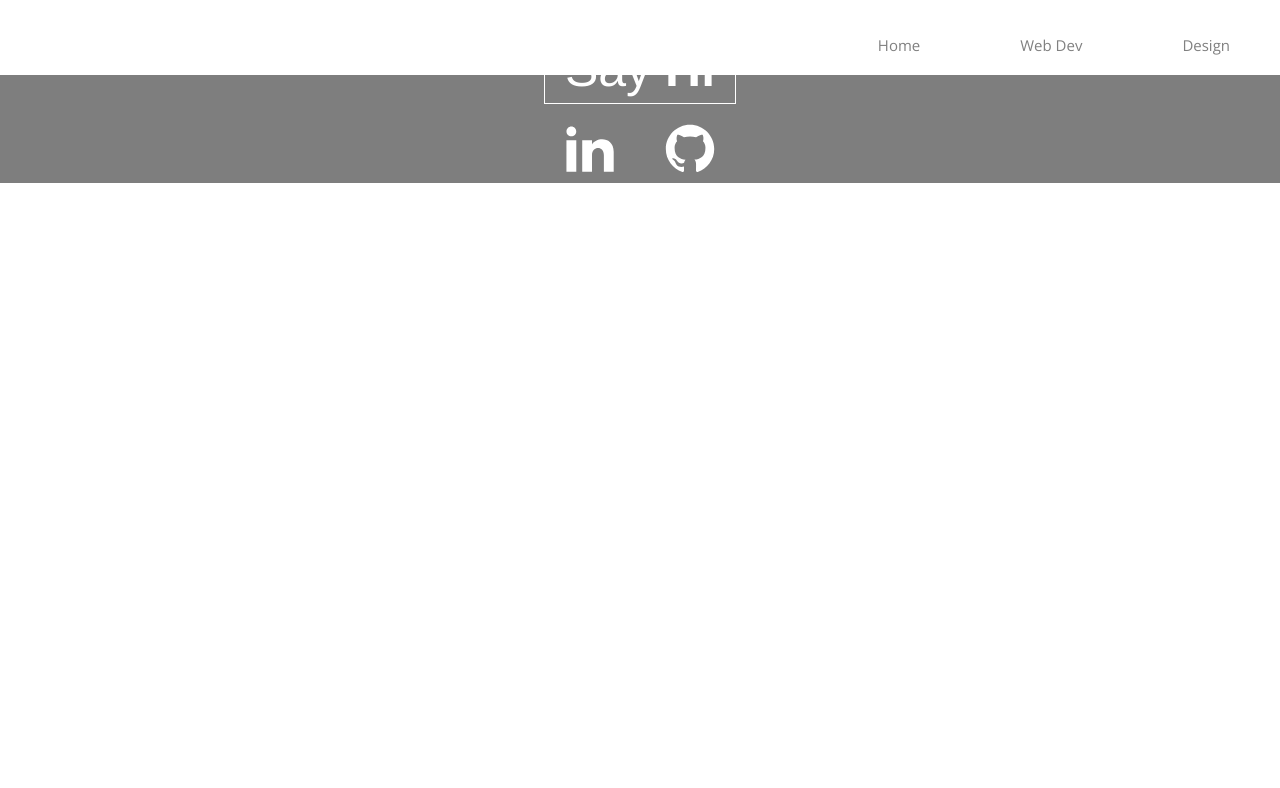
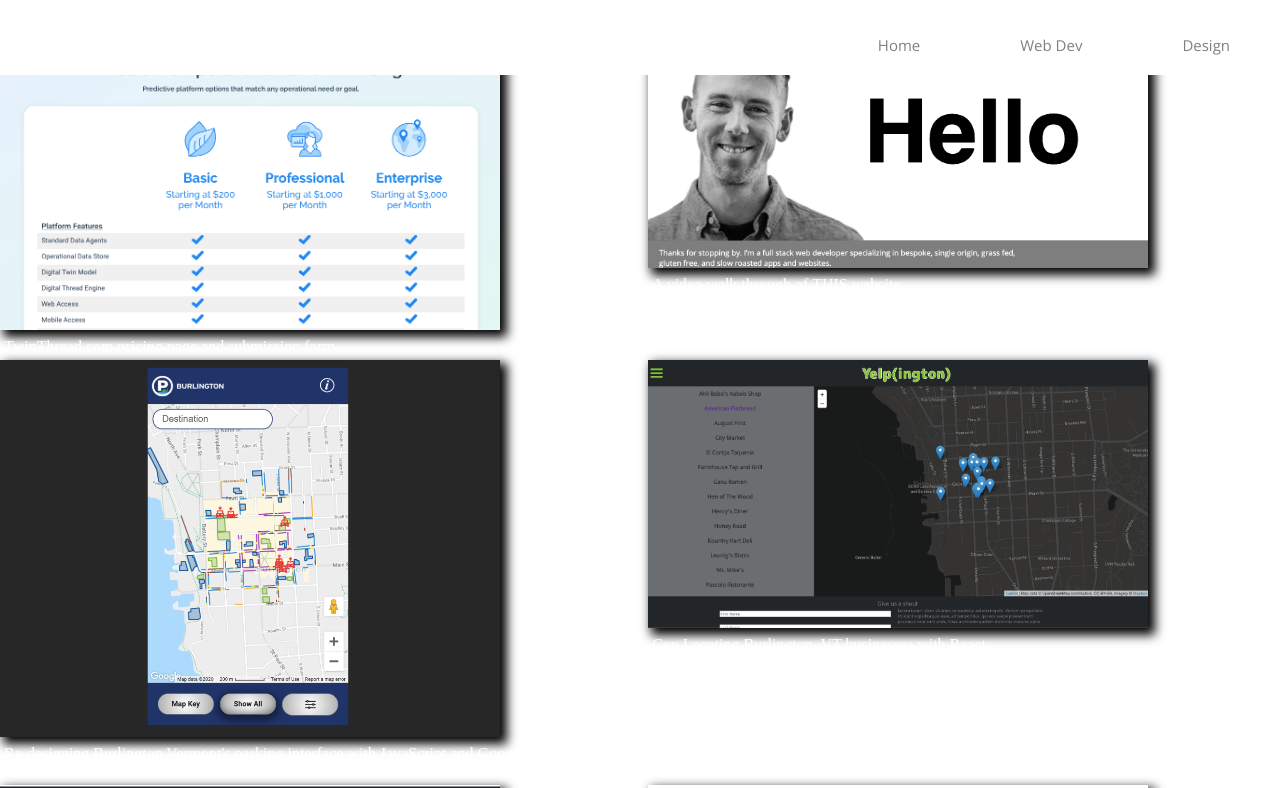
Before and after one commit to leepeters0023/portfolio2.0, a React (Create React App) app in the folder client/: page /WebDev in a window 1280 px wide. Shown: the top 788 px of the page. Built offline with nearby package versions, Linux system fonts and the light colour scheme.

Commit message:
successfully renders video thumbs as flexgrid

```diff
--- a/client/src/WebDev.js
+++ b/client/src/WebDev.js
@@ -1,16 +1,22 @@
 import React, { useState } from 'react'
-import { Flex, Box, Text, Heading, Image } from "rebass/styled-components";
+import { Flex, Box, Text, Heading, Image } from "rebass";
 import { videos } from './Videos'
 
 const WebDev = () => {
   const [isModal, setIsModal] = useState(false);
 
   return (
-    <Flex mx={-2}>
+    <Flex flexWrap='wrap' mx={-2}>
     {videos.map(({ videoId, alt, className, src, copy }, i) =>
     <Box width={1 / 2} px={2}>
+      <Image
+      id={videoId}
+      alt={alt}
+      className={className}
+      src={src}
+      />
     <Text p={1} color='background' bg='primary'>
-
+    {copy}
     </Text>
       </Box>
     )}
```
